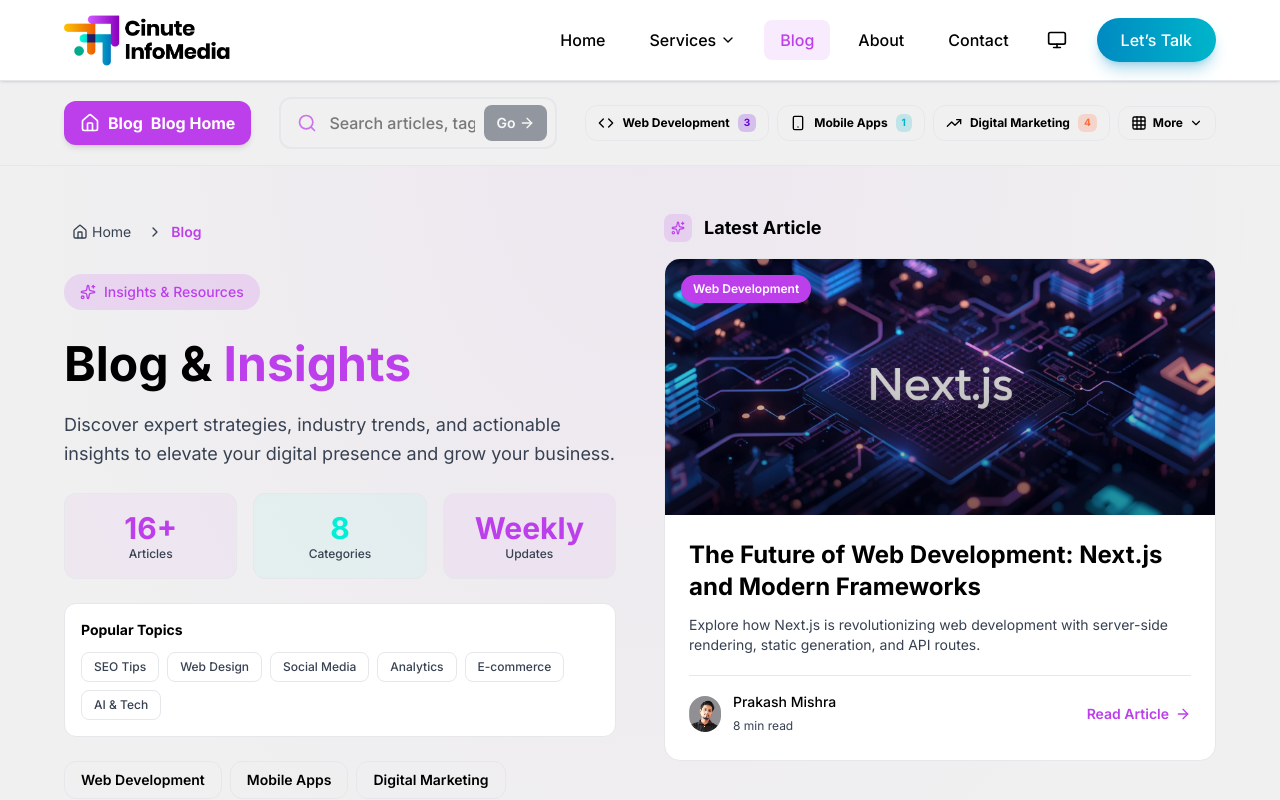
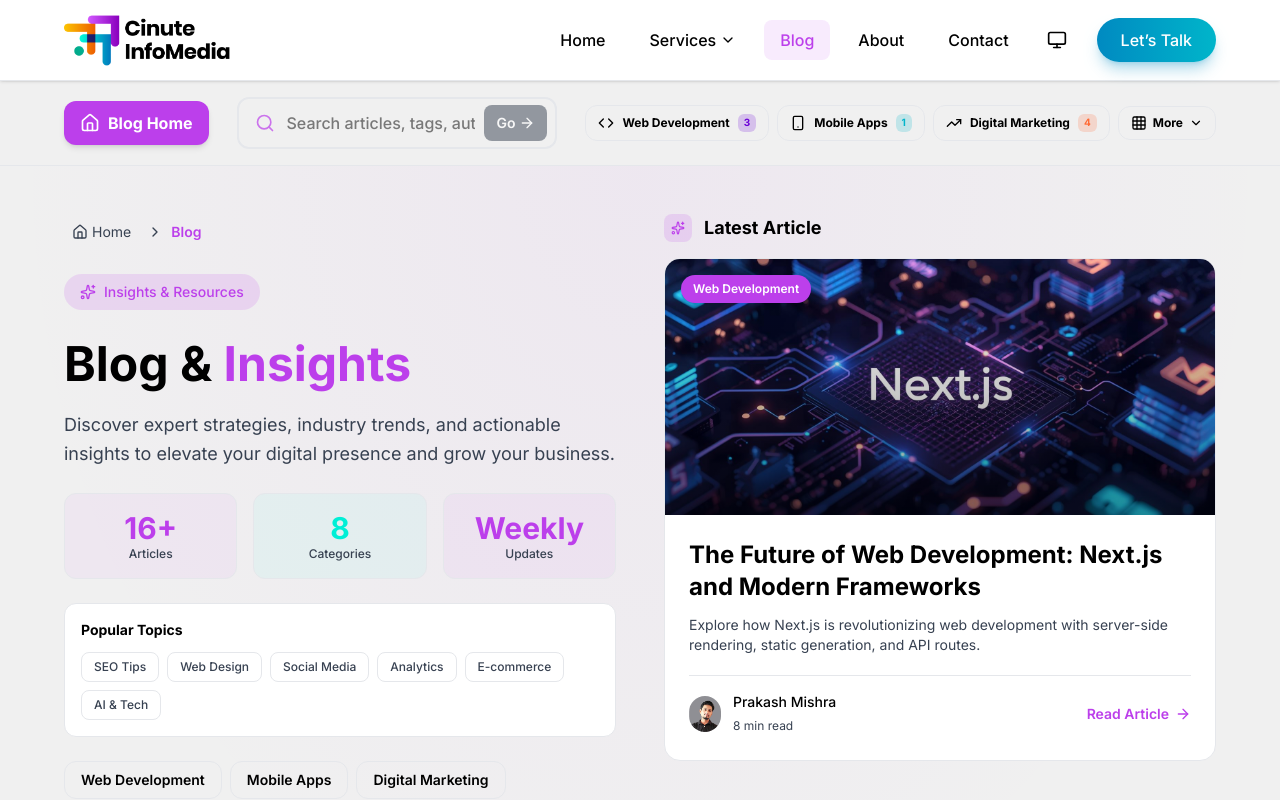
Before and after one commit to TestriqQA-Lab/cim1.1, a Next.js app: page /blog in a window 1280 px wide. Shown: the top 800 px of the page. Built offline with nearby package versions, Linux system fonts and the light colour scheme.

Commit message:
Scroll behaviour fixed

```diff
--- a/src/app/blog/layout.tsx
+++ b/src/app/blog/layout.tsx
@@ -8,7 +8,7 @@ export const metadata: Metadata = blogMetadata;
 function BlogNavbarFallback() {
     return (
         <nav
-            className="sticky top-0 z-[100] border-b backdrop-blur-md"
+            className="sticky top-16 lg:top-20 z-[100] border-b backdrop-blur-md"
             style={{
                 backgroundColor: "color-mix(in srgb, var(--background) 95%, transparent)",
                 borderColor: "var(--border-color)",
--- a/src/app/globals.css
+++ b/src/app/globals.css
@@ -39,6 +39,18 @@
     color: var(--foreground);
     font-family: Arial, Helvetica, sans-serif;
     transition: background-color 0.3s ease, color 0.3s ease;
+  }
+
+  html {
+    scroll-padding-top: 4rem;
+    /* Match h-16 (64px) */
+  }
+
+  @media (min-width: 1024px) {
+    html {
+      scroll-padding-top: 5rem;
+      /* Match lg:h-20 (80px) */
+    }
   }
 
   /* Cursor pointer for all interactive elements */
--- a/src/components/blog/BlogNavbar.tsx
+++ b/src/components/blog/BlogNavbar.tsx
@@ -61,6 +61,8 @@ export default function BlogNavbar() {
     const [isHidden, setIsHidden] = useState(false);
     const lastScrollY = useRef(0);
 
+    const [isOverlayMode, setIsOverlayMode] = useState(false);
+
     // Handle scroll effect - hide on scroll down, show on scroll up
     useEffect(() => {
         const handleScroll = () => {
@@ -68,13 +70,25 @@ export default function BlogNavbar() {
 
             setIsScrolled(currentScrollY > 10);
 
-            // Only apply hide behavior on mobile/tablet (less than 1280px)
+            // Always overlay Main Navbar when scrolled down past threshold
+            // This ensures Blog Navbar takes precedence in both scroll directions
+            // Always overlay Main Navbar when scrolled down past threshold
+            // This ensures Blog Navbar takes precedence in both scroll directions
+            if (currentScrollY > 10) {
+                setIsOverlayMode(true);
+            } else {
+                // At the very top, revert to standard stacking (Main Navbar visible)
+                setIsOverlayMode(false);
+            }
+
+            // Existing partial logic for hiding (can be kept or adapted if needed,
+            // but user specifically requested overlay behavior "on scroll up" and "standard" on scroll down)
             if (window.innerWidth < 1280) {
                 if (currentScrollY > lastScrollY.current && currentScrollY > 100) {
-                    // Scrolling down & past threshold - hide
-                    setIsHidden(true);
+                    // specific mobile hide logic if needed, or we can just stick to overlay
+                    // For now, let's keep the overlay logic dominant
+                    setIsHidden(false);
                 } else {
-                    // Scrolling up - show
                     setIsHidden(false);
                 }
             } else {
@@ -164,8 +178,10 @@ export default function BlogNavbar() {
     return (
         <>
             <nav
-                className={`sticky top-0 z-[100] border-b transition-all duration-300 ${isScrolled ? "backdrop-blur-xl shadow-lg" : "backdrop-blur-md"
-                    } ${isHidden ? "xl:translate-y-0 -translate-y-full" : "translate-y-0"}`}
+                className={`sticky transition-all duration-300 border-b
+                    ${isOverlayMode ? "top-0 z-[200]" : "top-16 lg:top-20 z-[100]"}
+                    ${isScrolled ? "backdrop-blur-xl shadow-lg" : "backdrop-blur-md"}
+                    ${isHidden ? "xl:translate-y-0 -translate-y-full" : "translate-y-0"}`}
                 style={{
                     backgroundColor: isScrolled
                         ? "color-mix(in srgb, var(--background) 98%, transparent)"
@@ -193,7 +209,6 @@ export default function BlogNavbar() {
                                 }}
                             >
                                 <Home className="w-4 h-4 xl:w-5 xl:h-5" aria-hidden="true" />
-                                <span className="hidden sm:inline">Blog</span>
                                 <span className="sr-only sm:not-sr-only">Blog Home</span>
                             </Link>
 
--- a/src/components/blog/content/ImageBlock.tsx
+++ b/src/components/blog/content/ImageBlock.tsx
@@ -16,7 +16,7 @@ export default function ImageBlock({ block }: ImageBlockProps) {
                     alt={block.alt}
                     width={800}
                     height={450}
-                    className="w-full h-auto object-fill"
+                    className="w-full h-full object-fill"
                 />
             </div>
             {block.caption && (
```
